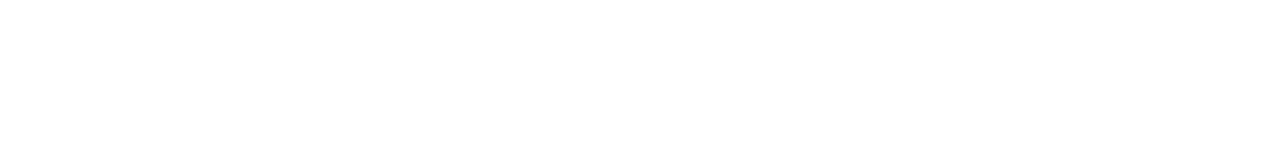
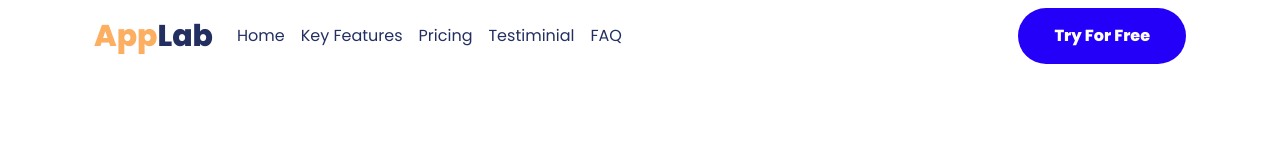
Before and after one commit to rifatptk/appLandingPage, a plain HTML site: page index.html in a window 1280 px wide. Drawn offline with Linux system fonts and the light colour scheme.

Commit message:
added some styles

```diff
--- a/index.html
+++ b/index.html
@@ -5,39 +5,63 @@
     <meta http-equiv="X-UA-Compatible" content="IE=edge">
     <meta name="viewport" content="width=device-width, initial-scale=1.0">
     <title>App Landing Page</title>
-    <!-- main css -->
-    <link rel="stylesheet" href="style.css">
+
     <!-- bootstrap css -->
     <link rel="stylesheet" href="vendors/bootstrap/bootstrap.min.css">
     <!-- fontawesome css -->
     <link rel="stylesheet" href="vendors/fontawesome/css/all.min.css">
+    <!-- main css -->
+    <link rel="stylesheet" href="style.css">
+
 
 
 </head>
 <body>
 
-    <!-- navigation start -->
+<!-- navigation start -->
+<header>
+  <div class="container">
+    <nav class="navbar navbar-expand-lg">
+      <div class="container-fluid">
+        <a class="navbar-brand" href="index.html">App<span>Lab</span></a>
+        <button class="navbar-toggler" type="button" data-bs-toggle="collapse" data-bs-target="#mainnav" aria-controls="mainnav" aria-expanded="false" aria-label="Toggle navigation">
+          <span class="navbar-toggler-icon"></span>
+        </button>
+        <div class="collapse navbar-collapse" id="mainnav">
+          <ul class="navbar-nav me-auto mb-2 mb-lg-0">
+
+            <li class="nav-item">
+              <a class="nav-link active" aria-current="page" href="#">Home</a>
+            </li>
+            <li class="nav-item">
+              <a class="nav-link" href="#">Key Features</a>
+            </li>
+            <li class="nav-item">
+              <a class="nav-link" aria-current="page" href="#">Pricing</a>
+            </li>
+            <li class="nav-item">
+              <a class="nav-link" aria-current="page" href="#">Testiminial</a>
+            </li>
+            <li class="nav-item">
+              <a class="nav-link" aria-current="page" href="#">FAQ</a>
+            </li>
+
+
+          </ul>
+          <a href="#" class="btn mybtn rounded rounded-pill">Try For Free</a>
+        </div>
+      </div>
+    </nav>
+  </div>
+</header>
 
 
 
 
+<!-- navigation end -->
 
-    <!-- navigation end -->
 
-    <!-- featured start -->
-    <div class="feature">
-      <div class="feature-txt">
-
-      </div>
-      <div class="feature-img"></div>
-
-    </div>
-    <!-- featured end -->
-
-    <!-- companies start -->
-    <!-- companies end -->
-
-    <!-- bootstrap js -->
+<!-- bootstrap js -->
     <script src="vendors/bootstrap/bootstrap.bundle.min.js"></script>
 </body>
 </html>
--- a/style.css
+++ b/style.css
@@ -1,22 +1,51 @@
 
 @import url('https://fonts.googleapis.com/css2?family=Poppins:wght@100;300;400;500;600;700;800;900&display=swap');
 
+body{
+    font-family: 'Poppins', sans-serif;
+    font-weight: 400;
+}
 
 
-
-/*
-
- #242f61 deepblue
- #f55767 redish
- #2563ff blue
- #40975f green
-
- Poppins semibold
- Poppins regular
-
- */
+ :root{
+     --main-color: #242f61;
+ }
+ .mybtn{
+     background-color: #2500f9;
+     color: #fff;
+     font-size: 16px;
+     font-weight: 800;
+     padding: 15px 35px;
+ }
+.mybtn:hover{
+    background-color: #fcae61;
+    color: #fff;
+}
+ /* =================================
+    index
+    =================================
+    1) header
+    2) banner
+  */
 
 
 /* navigation-start */
+header{
+
+}
+
+header .navbar-brand{
+    font-size: 30px;
+    font-weight: 800;
+    color:#fcae61;
+}
+header .navbar-brand span{
+    color: var(--main-color);
+}
+header .nav-link{
+    font-size: 16px;
+    color: var(--main-color);
+
+}
 
 /* navigation-end */
```
